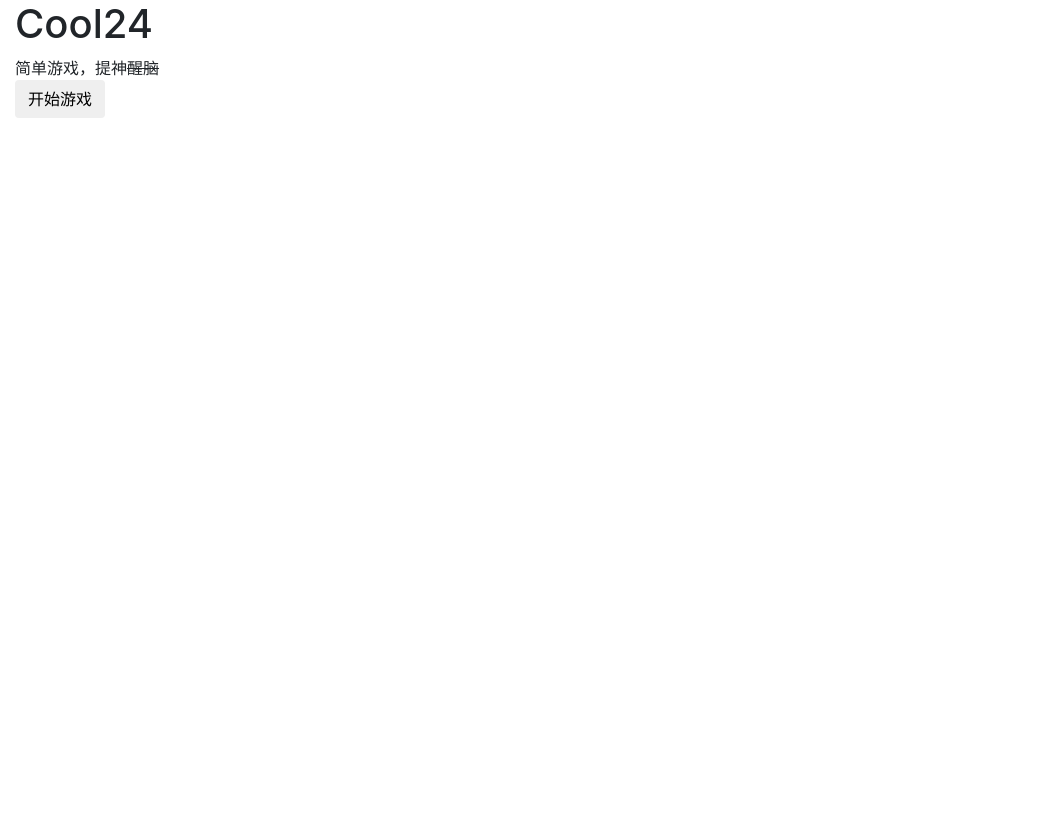
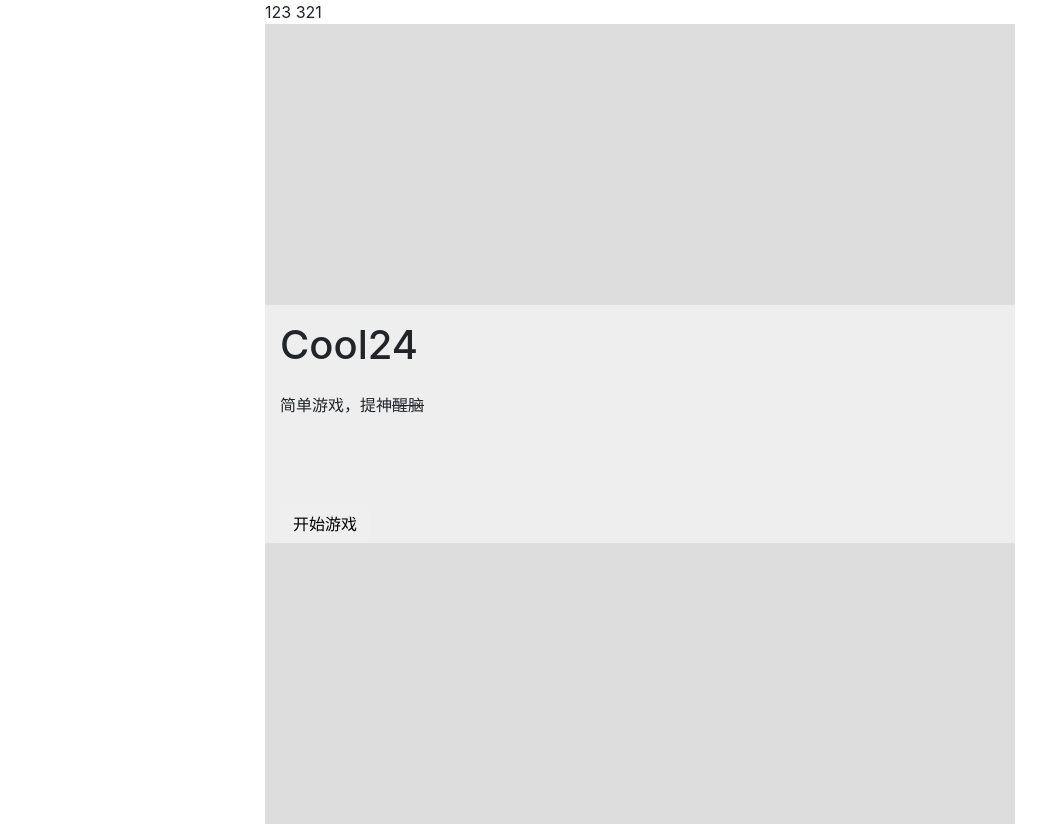
Before and after one commit to kokdemo/Cool24, a plain HTML site: page index_new.html in a window 1280 px wide. Shown: the whole page, without its empty margins (0-1063 px from the left). Before the commit the page ends 800 px from the top, so only its background shows below. Drawn offline with nearby package versions, Linux system fonts and the light colour scheme.

Commit message:
part of css

```diff
--- a/index_new.html
+++ b/index_new.html
@@ -10,12 +10,51 @@
     <!-- <link rel="stylesheet" type="text/css" href="css/main_new.css" /> -->
     <link href="http://cdn.bootcss.com/bootstrap/4.0.0-alpha.3/css/bootstrap.css" rel="stylesheet">
     <style>
-
+        #floater{
+            max-width: 750px;
+            margin: auto;
+            height:100vh;
+            background: #ddd;
+            display: -webkit-flex;
+            display:         flex;
+            -webkit-align-items: center;
+            align-items: center;
+            -webkit-justify-content: center;
+            justify-content: center;
+        }
+        .start,.game,.result,.popover{
+        }
+        .start,.game,.result{
+            background: #eee;
+        }
+        .start h1{
+            line-height: 5rem;
+        }
+        .start span{
+            display: block;
+            margin-bottom: 4rem;
+        }
+        .info{
+            max-width: 750px;
+            margin: auto;
+        }
+        .game{
+            min-height:300px;
+        }
+        .game .timer{
+            font-size:5rem;
+            line-height:10rem;
+        }
     </style>
     <script type="text/javascript" src="js/vue.js"></script>
 </head>
 
 <body>
+<div class='info'>
+    <span class='score'>123</span>
+    <span class='highest-score'>321</span>
+</div>
+<div id="floater">
     <div class='start container-fluid text-xs-center' v-show='route == "start"'>
         <h1 class="center-block">Cool24</h1>
         <span>简单游戏，提神<del>醒脑</del></span>
@@ -23,10 +62,6 @@
         <button class="btn" v-on:click='startNewGame()'>开始游戏</button>
     </div>
     <div class='game container-fluid text-xs-center' v-show='route == "game"'>
-        <div class='info'>
-            <span class='score'></span>
-            <span class='highest-score'></span>
-        </div>
         <div class='timer'>
             <span class='time' v-text='time'></span>
         </div>
@@ -54,6 +89,7 @@
     <div class='popover' v-show='popover.show'>
         <span v-text='popover.text'></span>
     </div>
+</div>
     <script>
         //done 随机数字，计时器，验证公式，计算答案，界面跳转
         //todo 记分板，高分记录，求助系统，css
@@ -140,7 +176,7 @@
             var numbers = [];
             for (var i = 3; i >= 0; i--) {
                 numbers.push(Math.floor(Math.random() * 10 + 1));
-            };
+            }
             var result = is24(numbers);
             if (result !== false) {
                 data.numbers = numbers;
@@ -267,6 +303,7 @@
                 },
                 startNewGame: function() {
                     this.switchRoute("game");
+                    this.clear();
                     get4Numbers(firstNumbers);
                     this.$data.numbers = [{
                         number: firstNumbers.numbers[0],
@@ -285,7 +322,7 @@
                         used: false,
                         available: true
                     }];
-                    this.popoverUp('', 'gamestart')
+                    this.popoverUp('', 'gamestart');
                     if (this.$data.clock !== '') {
                         clearInterval(this.$data.clock)
                     }
```
